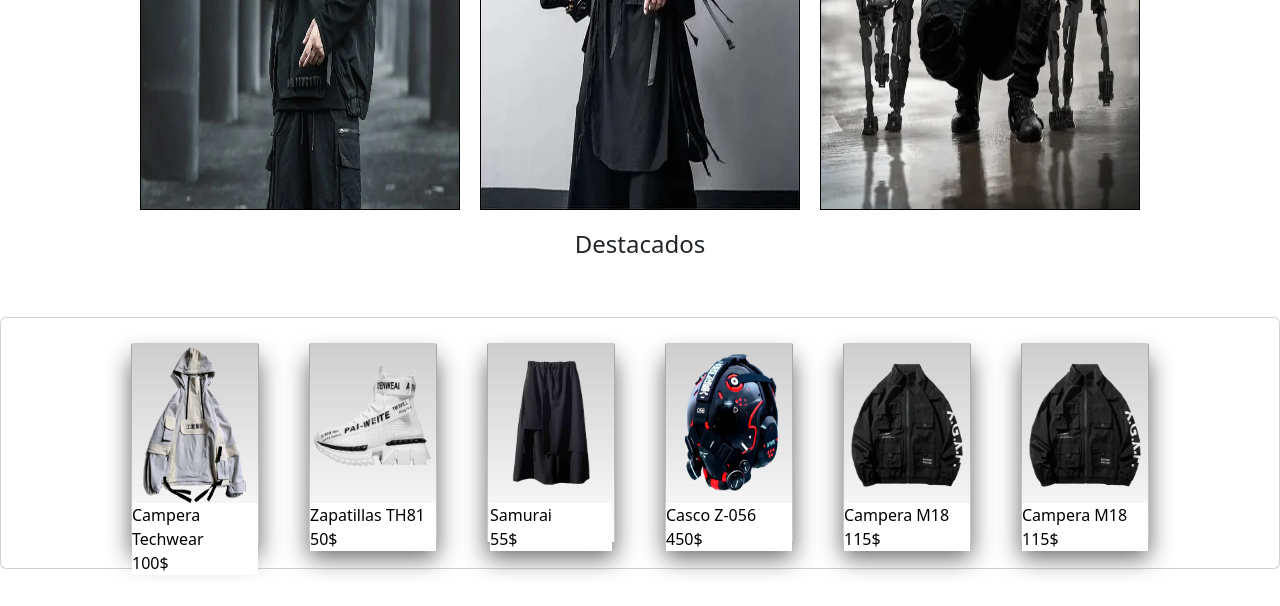
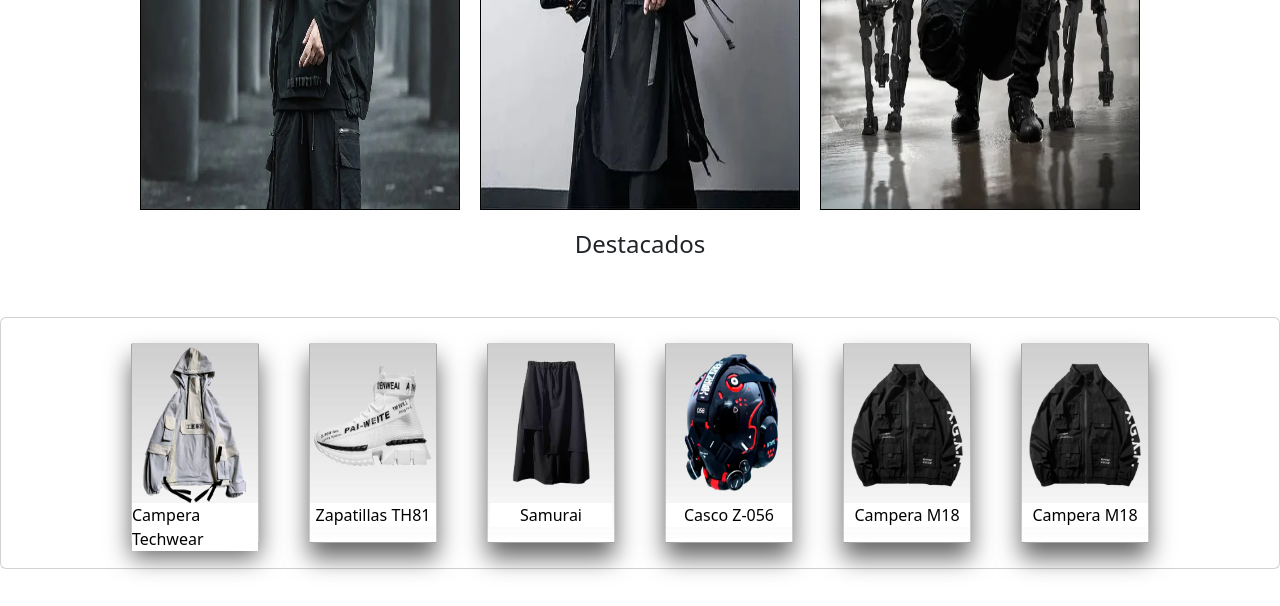
Before and after one commit to KurylukDev/ecommerceTechwear, a plain HTML site: page index.html in a window 1280 px wide. Shown: the part 1344-1950 px from the top of the page. Drawn offline with nearby package versions, Linux system fonts and the light colour scheme.

Commit message:
update simple index

```diff
--- a/css/style.css
+++ b/css/style.css
@@ -249,6 +249,8 @@ Footer{
 }
 
 .cardBorder p{
+    display: flex;
+    justify-content: center;
     background-color: rgb(255, 255, 255);
     font-size:1em;
     width: 100%;
--- a/index.html
+++ b/index.html
@@ -71,33 +71,27 @@
     <div class="card ">
       <div class="cardBorder">
         <a href="pages/producto.html"><img class="cardImg" src="img/modelo2.webp" alt="campera modelo blancp" >
-        <p>Campera Techwear</p>
-        <p>100$</p></a>
+        <p>Campera Techwear</p></a>
       </div>
       <div class="cardBorder cardMobile">
          <a href="pages/producto.html"><img class="cardImg" src="img/zapatilla2.webp" alt="Zapatilla Modelo blancp">
-         <p>Zapatillas TH81</p>
-         <p>50$</p></a>
+         <p>Zapatillas TH81</p></a>
       </div>
       <div class="cardBorder cardMobile">
         <a href="pages/producto.html"><img class="cardImg" src="img/samurai.webp" alt="Mochila modelo Blancp">
-         <p>Samurai</p>
-         <p>55$</p></a>
+         <p>Samurai</p></a>
       </div>
       <div class="cardBorder cardMobile">
         <a href="pages/producto.html"><img class="cardImg" src="img/casco1.webp" alt="casco z-056">
-         <p>Casco Z-056</p>
-         <p>450$</p></a>
+         <p>Casco Z-056</p></a>
       </div>
      <div class="cardBorder cardMobile">
       <a href="pages/producto.html"><img class="cardImg" src="img/campera1.webp" alt="casco z-056">
-       <p>Campera M18</p>
-       <p>115$</p></a>
+       <p>Campera M18</p></a>
     </div>
     <div class="cardBorder cardMobile">
       <a href="pages/producto.html"><img class="cardImg" src="img/campera1.webp" alt="casco z-056">
-       <p>Campera M18</p>
-       <p>115$</p></a>
+       <p>Campera M18</p></a>
     </div>
 		</div>
 	</section>
```
